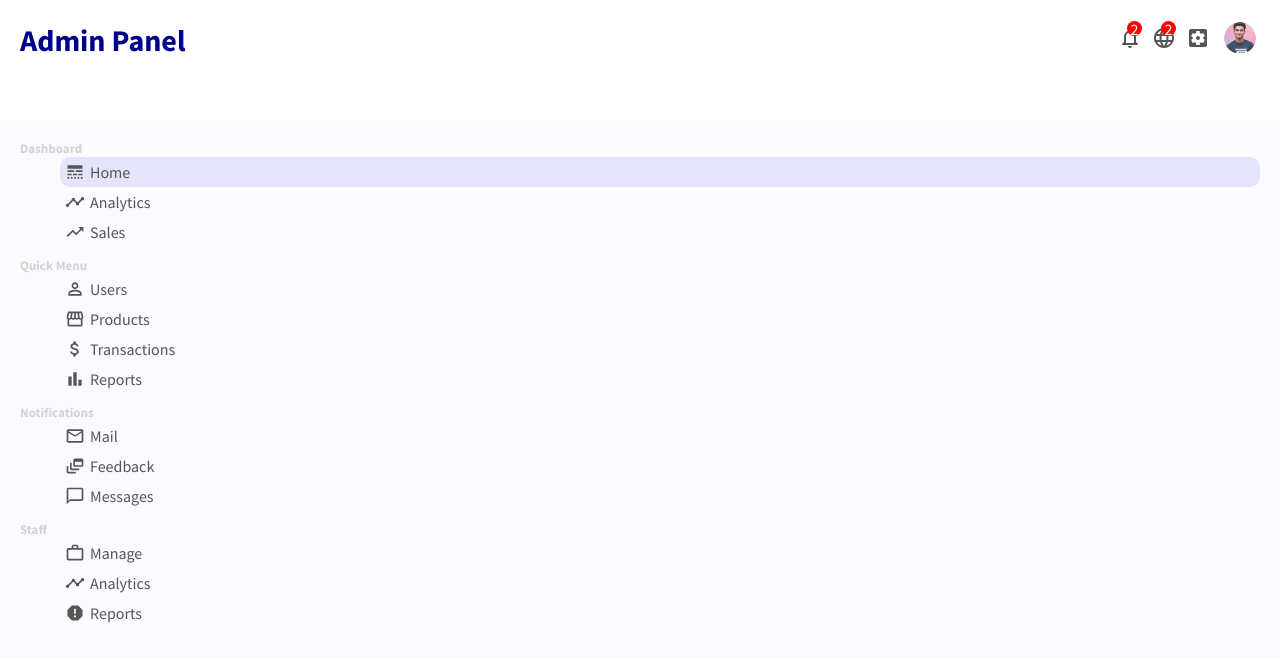
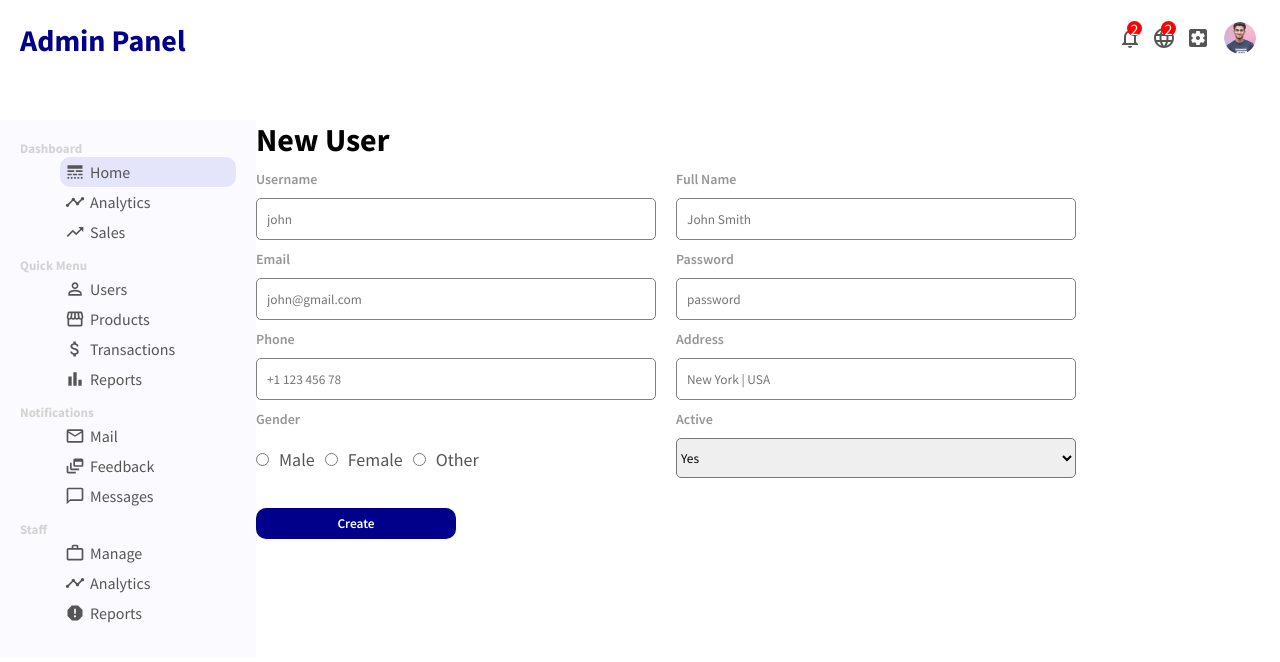
Before and after one commit to Minhajul-Shobuj/Admin-panel, a React (Create React App) app: page /newUser in a window 1280 px wide. Shown: the top 662 px of the page. Built offline with nearby package versions, Linux system fonts and the light colour scheme.

Commit message:
added user update feature

```diff
--- a/src/App.js
+++ b/src/App.js
@@ -4,6 +4,8 @@ import Sidebar from "./components/sidebar/Sidebar";
 import Topbar from "./components/topbar/Topbar";
 import Home from "./pages/Home/Home";
 import UserList from "./pages/userList/UserList";
+import User from "./pages/user/User";
+import NewUser from "./pages/newUser/NewUser";
 
 function App() {
   return (
@@ -16,6 +18,8 @@ function App() {
             <Route path="/" element={<Home />} />
             <Route path="/home" element={<Home />} />
             <Route path="/users" element={<UserList />} />
+            <Route path="/user/:userId" element={<User />} />
+            <Route path="/newUser" element={<NewUser />} />
           </Routes>
         </BrowserRouter>
       </div>
--- a/src/index.js
+++ b/src/index.js
@@ -1,10 +1,16 @@
 import React from "react";
-import ReactDOM from "react-dom/client";
+import ReactDOM from "react-dom";
 import App from "./App";
+import reportWebVitals from "./reportWebVitals";
 
-const root = ReactDOM.createRoot(document.getElementById("root"));
-root.render(
+ReactDOM.render(
   <React.StrictMode>
     <App />
-  </React.StrictMode>
+  </React.StrictMode>,
+  document.getElementById("root")
 );
+
+// If you want to start measuring performance in your app, pass a function
+// to log results (for example: reportWebVitals(console.log))
+// or send to an analytics endpoint. Learn more: https://bit.ly/CRA-vitals
+reportWebVitals();
--- /dev/null
+++ b/src/pages/newUser/NewUser.js
@@ -0,0 +1,56 @@
+import React from "react";
+import "./newUser.css";
+
+const NewUser = () => {
+  return (
+    <div className="newUser">
+      <h1 className="newUserTitle">New User</h1>
+      <form className="newUserForm">
+        <div className="newUserItem">
+          <label>Username</label>
+          <input type="text" placeholder="john" />
+        </div>
+        <div className="newUserItem">
+          <label>Full Name</label>
+          <input type="text" placeholder="John Smith" />
+        </div>
+        <div className="newUserItem">
+          <label>Email</label>
+          <input type="email" placeholder="john@gmail.com" />
+        </div>
+        <div className="newUserItem">
+          <label>Password</label>
+          <input type="password" placeholder="password" />
+        </div>
+        <div className="newUserItem">
+          <label>Phone</label>
+          <input type="text" placeholder="+1 123 456 78" />
+        </div>
+        <div className="newUserItem">
+          <label>Address</label>
+          <input type="text" placeholder="New York | USA" />
+        </div>
+        <div className="newUserItem">
+          <label>Gender</label>
+          <div className="newUserGender">
+            <input type="radio" name="gender" id="male" value="male" />
+            <label for="male">Male</label>
+            <input type="radio" name="gender" id="female" value="female" />
+            <label for="female">Female</label>
+            <input type="radio" name="gender" id="other" value="other" />
+            <label for="other">Other</label>
+          </div>
+        </div>
+        <div className="newUserItem">
+          <label>Active</label>
+          <select className="newUserSelect" name="active" id="active">
+            <option value="yes">Yes</option>
+            <option value="no">No</option>
+          </select>
+        </div>
+        <button className="newUserButton">Create</button>
+      </form>
+    </div>
+  );
+};
+export default NewUser;
--- /dev/null
+++ b/src/pages/newUser/newUser.css
@@ -0,0 +1,57 @@
+.newUser {
+  flex: 4;
+}
+
+.newUserForm {
+  display: flex;
+  flex-wrap: wrap;
+}
+
+.newUserItem {
+  width: 400px;
+  display: flex;
+  flex-direction: column;
+  margin-top: 10px;
+  margin-right: 20px;
+}
+
+.newUserItem > label {
+  margin-bottom: 10px;
+  font-size: 14px;
+  font-weight: 600;
+  color: rgb(151, 150, 150);
+}
+
+.newUserItem > input {
+  height: 20px;
+  padding: 10px;
+  border: 1px solid gray;
+  border-radius: 5px;
+}
+
+.newUserGender > input {
+  margin-top: 15px;
+}
+
+.newUserGender > label {
+  margin: 10px;
+  font-size: 18px;
+  color: #555;
+}
+
+.newUserSelect {
+  height: 40px;
+  border-radius: 5px;
+}
+
+.newUserButton {
+  width: 200px;
+  border: none;
+  background-color: darkblue;
+  color: white;
+  padding: 7px 10px;
+  font-weight: 600;
+  border-radius: 10px;
+  margin-top: 30px;
+  cursor: pointer;
+}
--- /dev/null
+++ b/src/reportWebVitals.js
@@ -0,0 +1,13 @@
+const reportWebVitals = onPerfEntry => {
+  if (onPerfEntry && onPerfEntry instanceof Function) {
+    import('web-vitals').then(({ getCLS, getFID, getFCP, getLCP, getTTFB }) => {
+      getCLS(onPerfEntry);
+      getFID(onPerfEntry);
+      getFCP(onPerfEntry);
+      getLCP(onPerfEntry);
+      getTTFB(onPerfEntry);
+    });
+  }
+};
+
+export default reportWebVitals;
```
Also changed, not shown: 1 other file (tests, documents, lock files or other folders).
